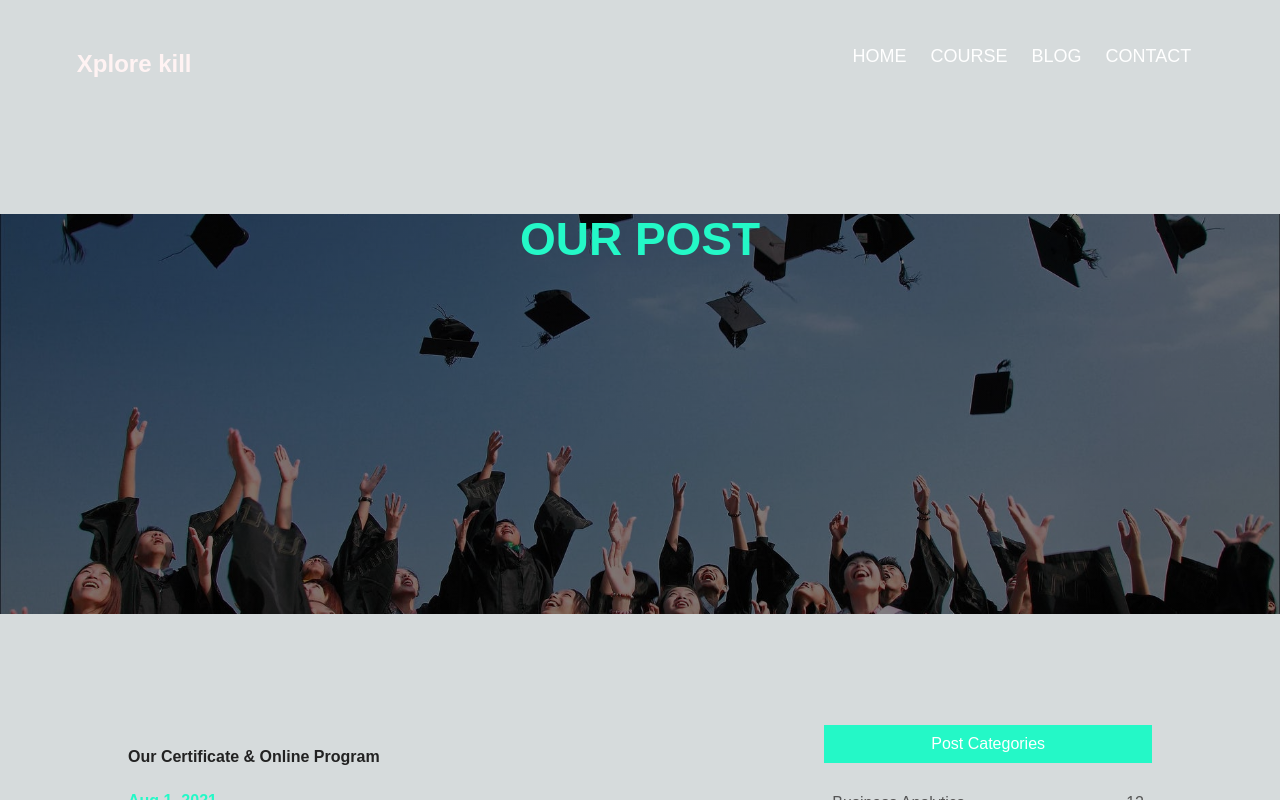
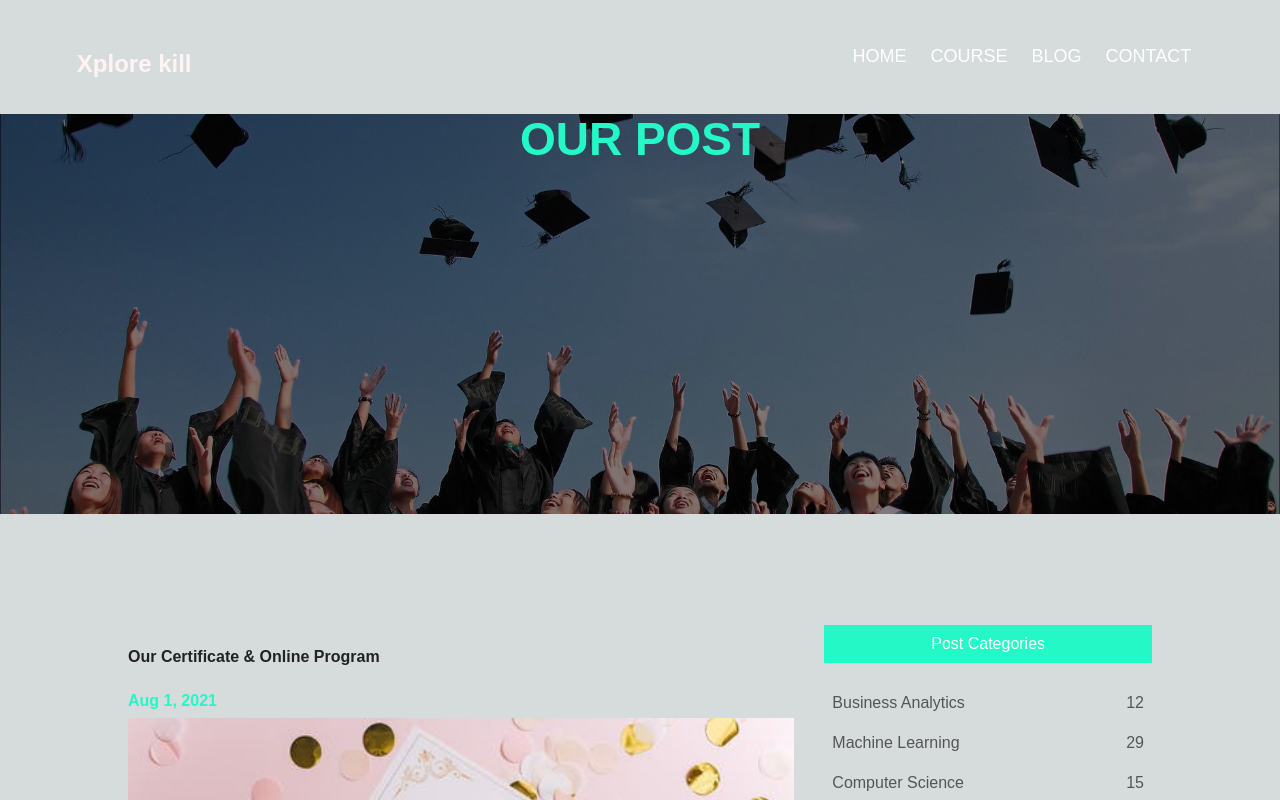
Before and after one commit to Naeem009/NextJS-Vercel1, a Next.js app: page /blog in a window 1280 px wide. Shown: the top 800 px of the page. Built offline with nearby package versions, Linux system fonts and the light colour scheme.

Commit message:
Update globals.css

```diff
--- a/src/app/globals.css
+++ b/src/app/globals.css
@@ -515,7 +515,7 @@ hr {
 }
 
 .Sub-header h1 {
-  margin-top: 100px;
+  margin-top: 0px;
 }
 
 .about-us {
@@ -644,7 +644,7 @@ hr {
   margin: 10px 0;
 }
 
-@media(max-width: 700px) {
+@media(max-width: 100%) {
   .Sub-header h1 {
       font-size: 24px;
   }
```
